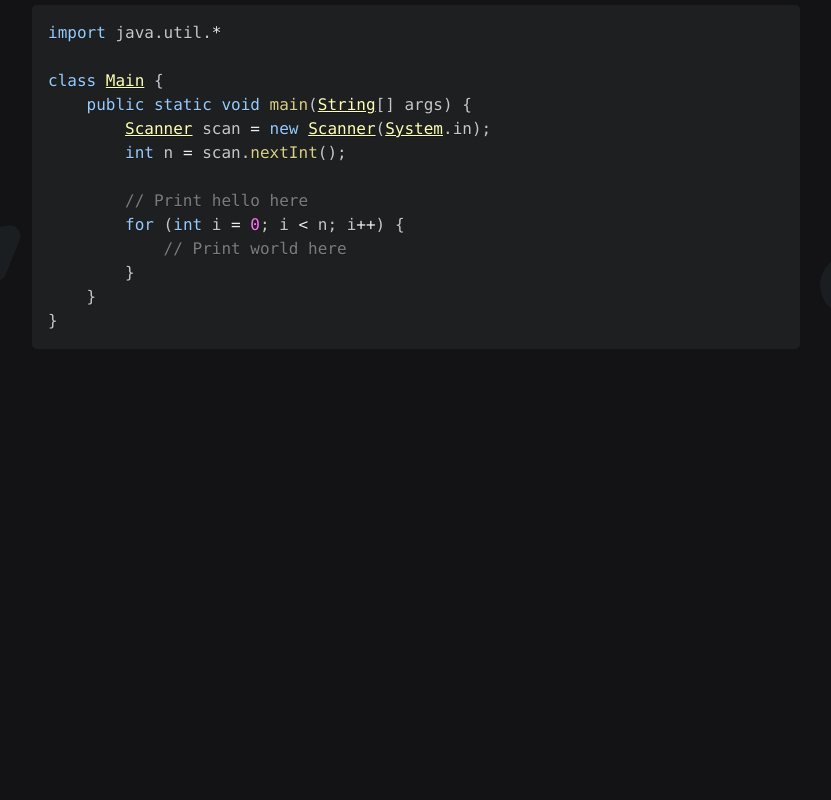
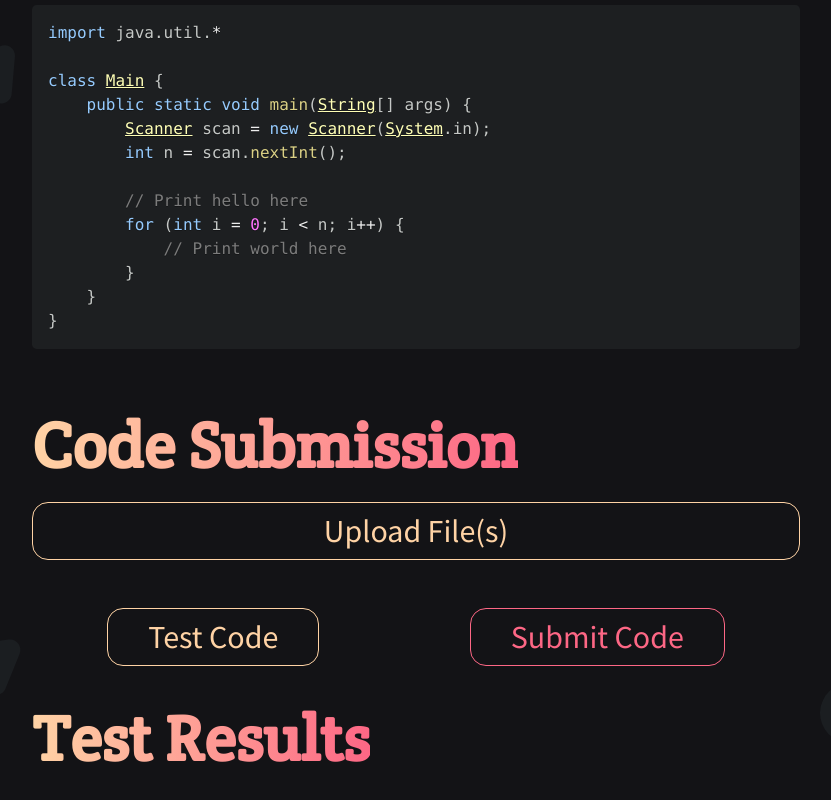
Before and after one commit to MichaelZhao21/javamagi, a Next.js app in the folder src/client/: page /problem/1 in a window 1280 px wide. Shown: the part 1014-1814 px from the top of the page, without its empty margins (224-1055 px from the left). Before the commit the page ends 1387 px from the top, so only its background shows below. Built offline with nearby package versions, Linux system fonts and the light colour scheme.

Commit message:
Added styles and framework for code submission

```diff
--- a/src/client/pages/_document.tsx
+++ b/src/client/pages/_document.tsx
@@ -2,7 +2,7 @@ import { Html, Head, Main, NextScript } from 'next/document';
 
 export default function Document() {
     return (
-        <Html>
+        <Html style={{ backgroundColor: '#131316' }}>
             <Head>
                 <link rel="preconnect" href="https://fonts.googleapis.com" />
                 <link rel="preconnect" href="https://fonts.gstatic.com" />
--- a/src/client/pages/problem/[id].tsx
+++ b/src/client/pages/problem/[id].tsx
@@ -33,16 +33,28 @@ export const getServerSideProps: GetServerSideProps = async (context) => {
     return { props: { error: false, content } };
 };
 
+/**
+ * Display page for a single problem, given by the ID in the URL
+ */
 const ProblemDisplay: NextPage = (
     props: InferGetServerSidePropsType<typeof getServerSideProps>
 ) => {
     return (
-        <PageWrapper header="Canned Beans" prev="/problem">
+        <PageWrapper header="Canned Beans" prev="/problem" style={{ paddingBottom: '3rem' }}>
             <ReactMarkdown
                 children={props.content}
                 remarkPlugins={[remarkGfm]}
                 components={markdownComponents}
             />
+
+            <h1 className="title">Code Submission</h1>
+            <button>Upload File(s)</button>
+            <div style={{ display: 'flex', justifyContent: 'space-around', marginTop: '3rem' }}>
+                <button>Test Code</button>
+                <button className="secondary">Submit Code</button>
+            </div>
+
+            <h1 className="title">Test Results</h1>
         </PageWrapper>
     );
 };
--- a/src/client/style.css
+++ b/src/client/style.css
@@ -17,8 +17,12 @@ html, body, #__next {
 h1, h2, h3 {
     font-family: 'Crete Round', serif;
     color: var(--primary);
+    font-size: 2rem;
+    margin: 2rem 0 1rem;
+}
+
+h1 {
     font-size: 3rem;
-    margin: 2rem 0 1rem;
 }
 
 h1.title {
@@ -26,7 +30,8 @@ h1.title {
     -webkit-background-clip: text;
     background-clip: text;
     -webkit-text-fill-color: transparent;
-    font-size: 7rem;
+    font-size: 4rem;
+    max-width: fit-content;
 }
 
 div, p, button, input {
```
